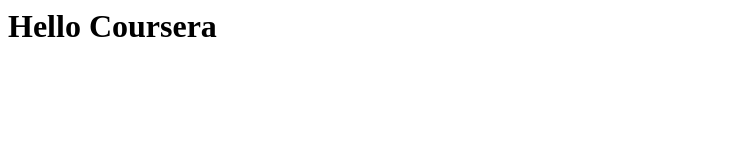
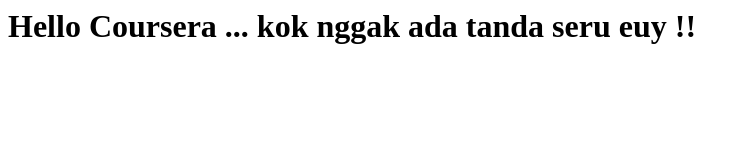
Before and after one commit to stanleymandolang/coursera_test, a plain HTML site: page site/index.html in a window 1280 px wide. Shown: the whole page, without its empty margins (0-749 px from the left). Drawn offline with Linux system fonts and the light colour scheme.

Commit message:
Small addition.

```diff
--- a/site/index.html
+++ b/site/index.html
@@ -4,7 +4,7 @@
 <title> Hello Coursera ! </title>
 </head>
 <body>
-<h1>Hello Coursera</h1>
+<h1>Hello Coursera ... kok nggak ada tanda seru euy !!</h1>
 </body>
 
 </html>
```
